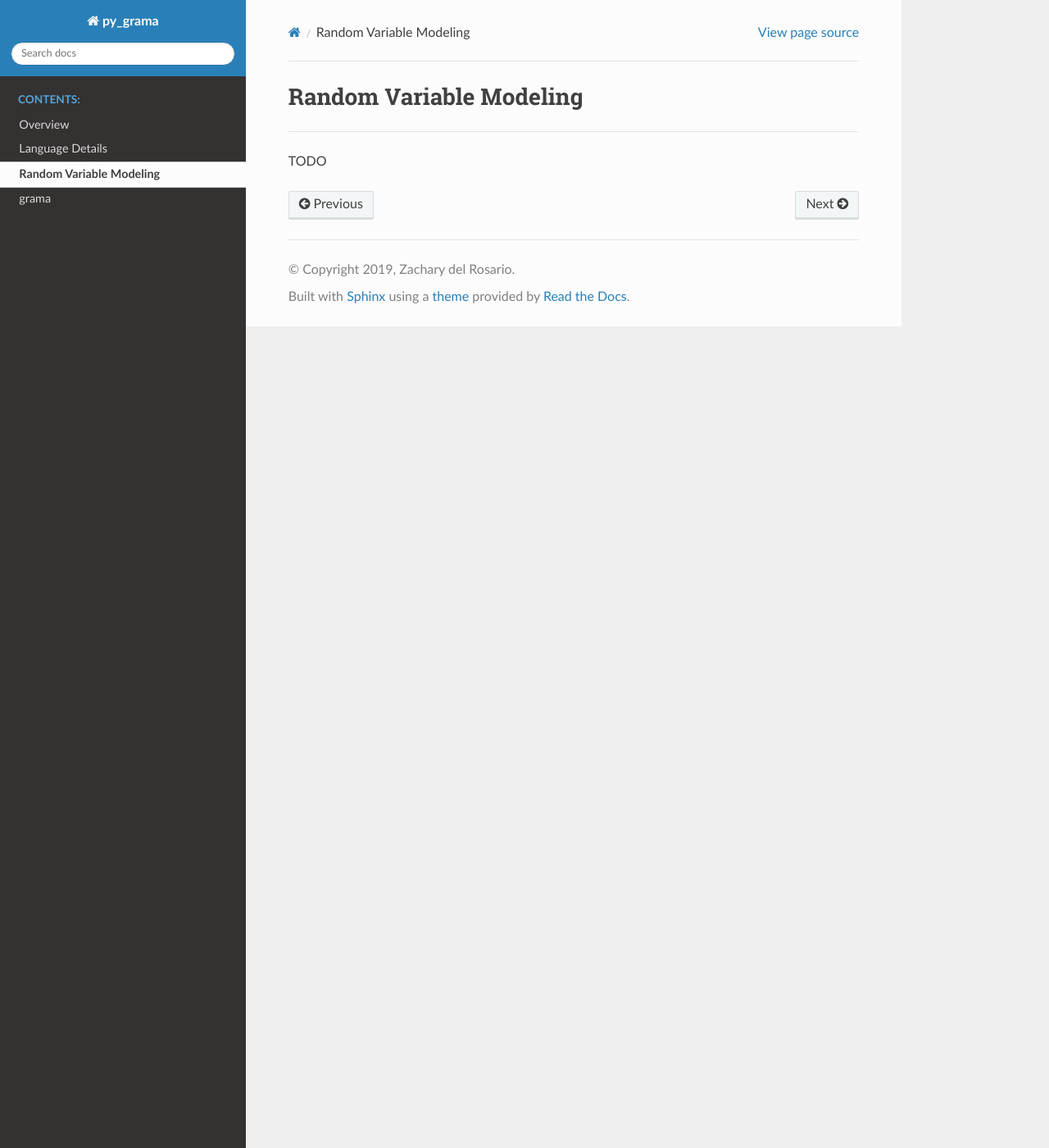
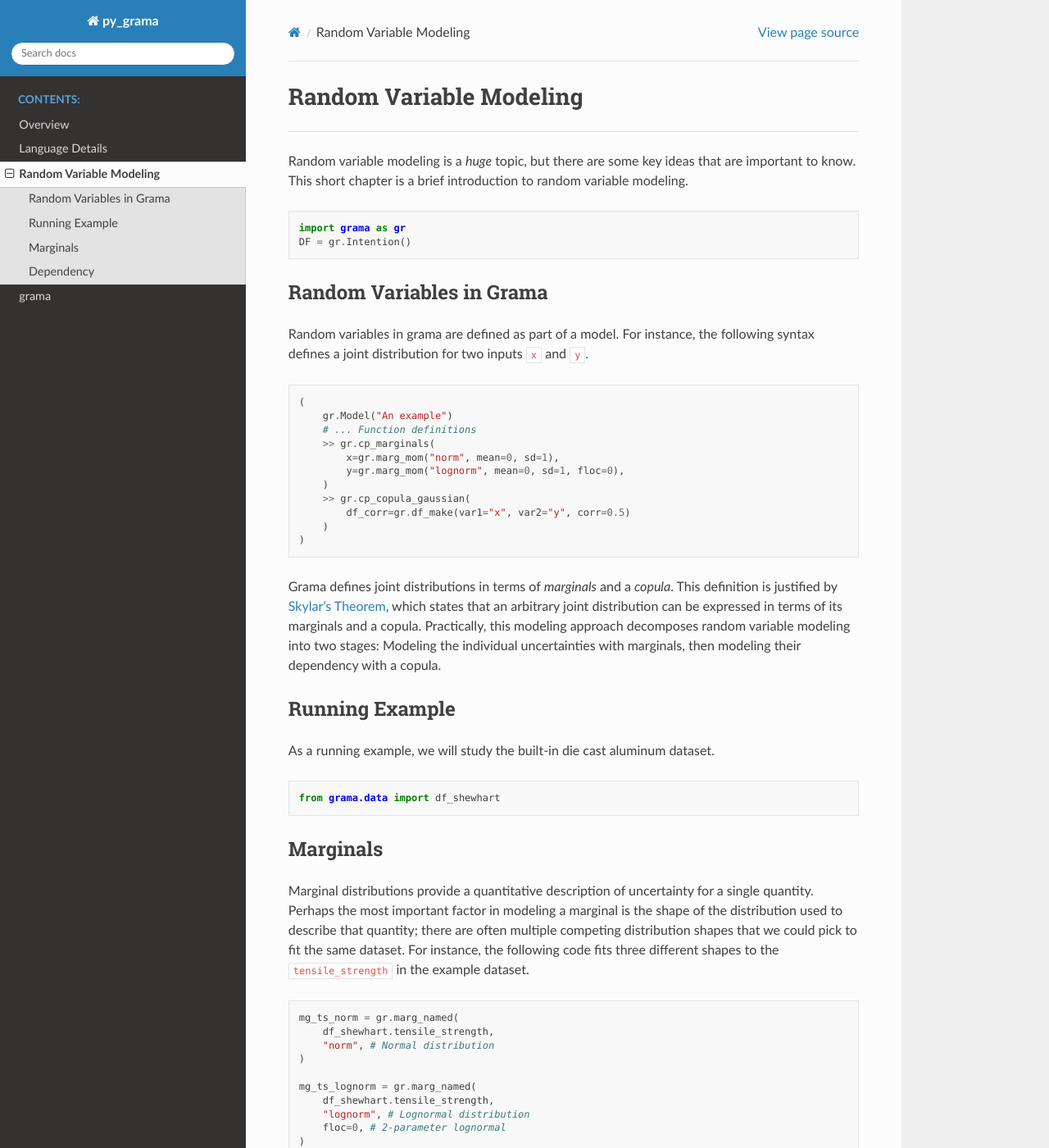
Before and after one commit to zdelrosario/py_grama, a Sphinx documentation site: the page built from docs/source/rv_modeling.md, in a window 1280 px wide and 1400 px high. Shown: the whole window at 82% size. Built offline with Sphinx 7.4.7 and the Read the Docs theme 2.0.0, drawn with Linux system fonts in a browser that asks for light colours; formulas are drawn with MathJax 3; some of the changed text lies outside the part shown.

Commit message:
write RV modeling doc chapter

````diff
--- a/docs/source/rv_modeling.md
+++ b/docs/source/rv_modeling.md
@@ -2,4 +2,105 @@
 
 ---
 
-TODO
+Random variable modeling is a *huge* topic, but there are some key ideas that are important to know. This short chapter is a brief introduction to random variable modeling.
+
+```python
+import grama as gr
+DF = gr.Intention()
+```
+
+## Random Variables in Grama
+
+Random variables in grama are defined as part of a model. For instance, the following syntax defines a joint distribution for two inputs `x` and `y`.
+
+```python
+(
+    gr.Model("An example")
+    # ... Function definitions
+    >> gr.cp_marginals(
+        x=gr.marg_mom("norm", mean=0, sd=1),
+        y=gr.marg_mom("lognorm", mean=0, sd=1, floc=0),
+    )
+    >> gr.cp_copula_gaussian(
+        df_corr=gr.df_make(var1="x", var2="y", corr=0.5)
+    )
+)
+```
+
+Grama defines joint distributions in terms of *marginals* and a *copula*. This definition is justified by [Skylar's Theorem](https://en.wikipedia.org/wiki/Copula_(probability_theory)#Sklar's_theorem), which states that an arbitrary joint distribution can be expressed in terms of its marginals and a copula. Practically, this modeling approach decomposes random variable modeling into two stages: Modeling the individual uncertainties with marginals, then modeling their dependency with a copula.
+
+## Running Example
+
+As a running example, we will study the built-in die cast aluminum dataset.
+
+```python
+from grama.data import df_shewhart
+```
+
+## Marginals
+
+Marginal distributions provide a quantitative description of uncertainty for a single quantity. Perhaps the most important factor in modeling a marginal is the shape of the distribution used to describe that quantity; there are often multiple competing distribution shapes that we could pick to fit the same dataset. For instance, the following code fits three different shapes to the `tensile_strength` in the example dataset.
+
+```python
+mg_ts_norm = gr.marg_named(
+    df_shewhart.tensile_strength,
+    "norm", # Normal distribution
+)
+
+mg_ts_lognorm = gr.marg_named(
+    df_shewhart.tensile_strength,
+    "lognorm", # Lognormal distribution
+    floc=0, # 2-parameter lognormal
+)
+
+mg_ts_gengamma = gr.marg_named(
+    df_shewhart.tensile_strength,
+    "gengamma", # Generalized gamma distribution
+    floc=0, # 3-parameter generalized gamma
+)
+```
+
+Visualizing the distributions gives three fairly plausible fits to the data:
+
+![Comparison of three fitted distributions with a histogram of the tensile strength data](../images/shewhart-tys.png)
+
+A more sensitive way to make this comparison is with a QQ plot.
+
+```python
+(
+    df_shewhart
+    >> gr.tf_mutate(
+        q_norm=gr.qqvals(DF.tensile_strength, marg=mg_ts_norm),
+        q_lognorm=gr.qqvals(DF.tensile_strength, marg=mg_ts_lognorm),
+        q_gengamma=gr.qqvals(DF.tensile_strength, marg=mg_ts_gengamma),
+    )
+    >> gr.tf_pivot_longer(
+        columns=["q_norm", "q_lognorm", "q_gengamma"],
+        names_to=[".value", "distribution"],
+        names_sep="_",
+    )
+
+    >> gr.ggplot(gr.aes("q", "tensile_strength"))
+    + gr.geom_abline(intercept=0, slope=1, linetype="dashed")
+    + gr.geom_point(gr.aes(color="distribution"))
+    + gr.theme_minimal()
+    + gr.theme(plot_background=gr.element_rect(color="white", fill="white"))
+    + gr.labs(x="Reference Quantile", y="Observed Quantile")
+)
+```
+
+![Comparison of three fitted distributions with a qq plot](../images/shewhart-qq.png)
+
+This comparison reveals that the gamma distribution is shifted in its center, while the normal and lognormal fits are both fairly plausible.
+
+## Dependency
+
+Marginals alone do not define a random variable. Dependency describes how values from different variables are related. Independent random variables are specified with an independence copula with `gr.cp_copula_independence()`. This is a common assumption, but it is frequently violated in practice.
+
+![Experimental and simulated observations, independent marginals](../images/shewhart-biv-indep.png)
+
+A simple way to represent dependency is with a gaussian copula, accessed with `gr.cp_copula_gaussian()`.
+
+![Experimental and simulated observations, gaussian copula](../images/shewhart-biv-gauss.png)
+
+Note that it is *critically important* to state your assumptions when modeling random variables! You may have been sent to this page by an error message: That's because grama *requires* you to make your assumptions about dependency explicit.
````
Also changed, not shown: docs/images/shewhart-biv-gauss.png (added), docs/images/shewhart-biv-indep.png (added), docs/images/shewhart-qq.png (added), docs/images/shewhart-tys.png (added).
